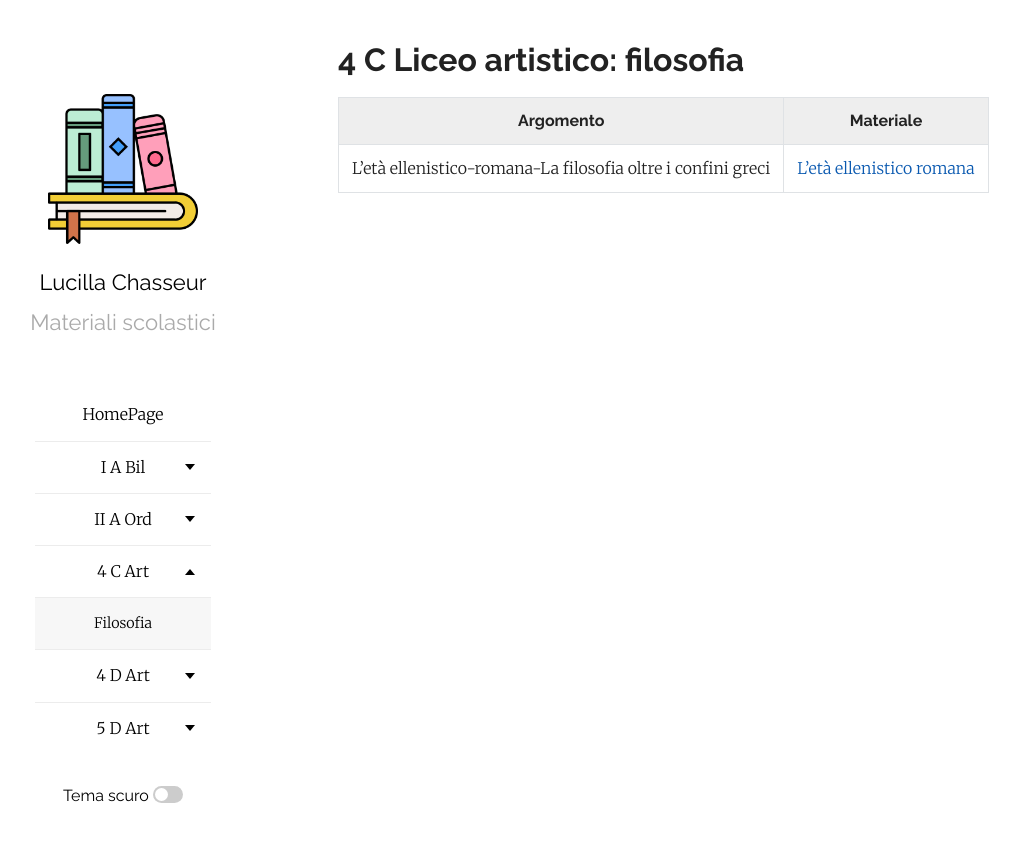
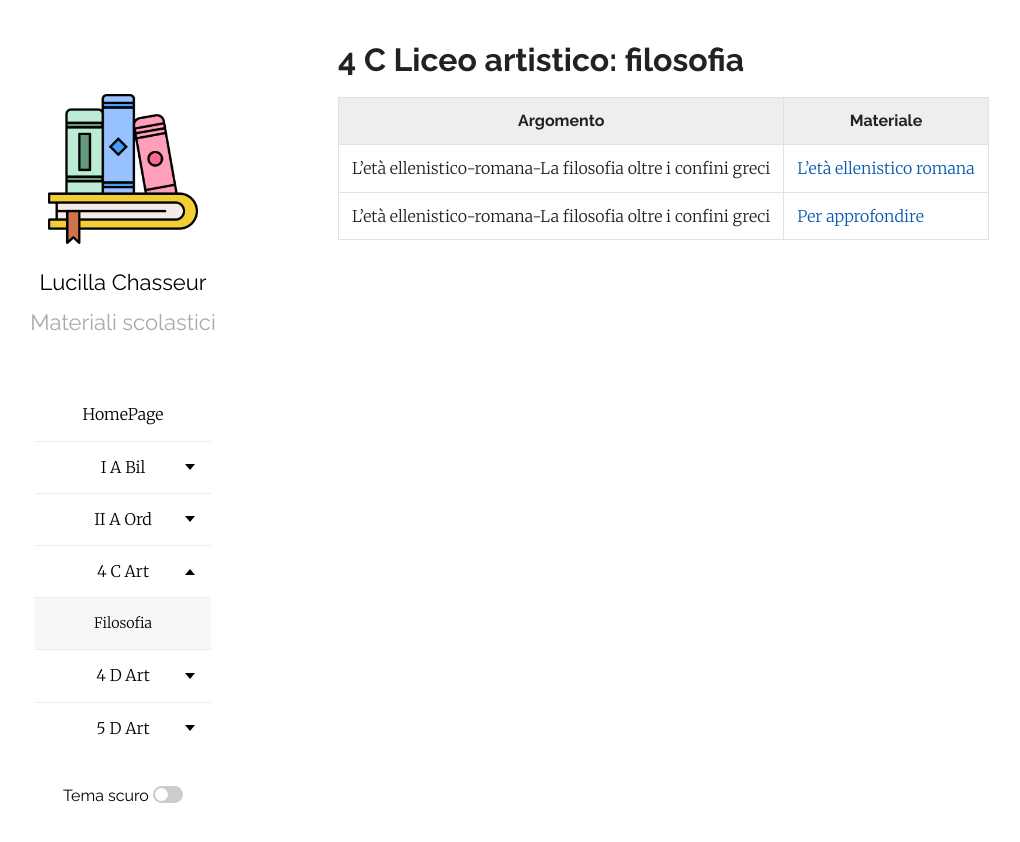
Before and after one commit to efemeridi/efemeridi.github.io, a Jekyll site: the page built from 4c_art_filosofia.md, in a window 1280 px wide. Shown: the top 842 px of the page, without its empty margins (62-1082 px from the left). Built offline with Jekyll 4.4.1, drawn with Linux system fonts in a browser that asks for light colours; our own code applies the rules of GitHub Pages for plain Markdown files.

Commit message:
Fix formatting in 4c_art_filosofia.md

```diff
--- a/4c_art_filosofia.md
+++ b/4c_art_filosofia.md
@@ -6,3 +6,4 @@ layout: page
 | Argomento | Materiale   |
 |-----------|-------------|
 |L'età ellenistico-romana-La filosofia oltre i confini greci|[L'età ellenistico romana](/materiali/4_C_art/filosofia/01_ellenismo_epicu_stoici_4C.pdf/)
+|L'età ellenistico-romana-La filosofia oltre i confini greci|[Per approfondire](https://www.internazionale.it/magazine/ngugi-wa-thiong-o/2025/10/23/contro-il-colonialismo-della-lingua)
```
